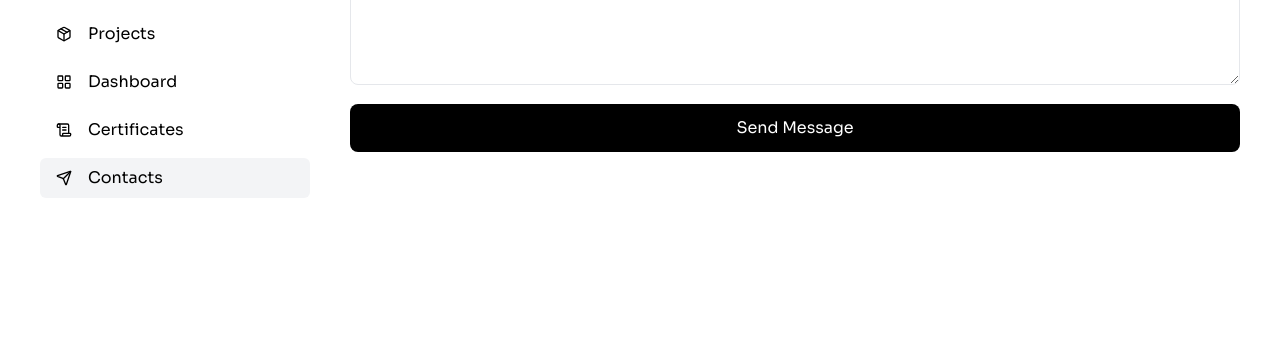
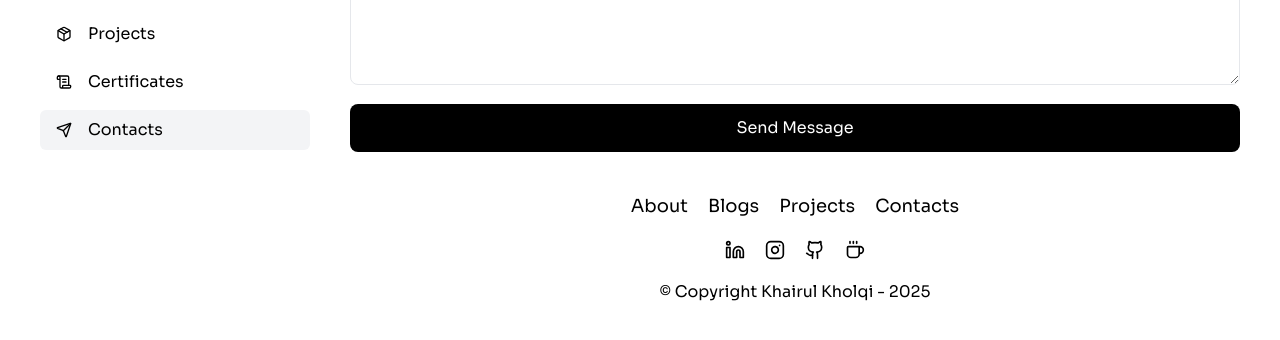
Before and after one commit to Muhammad-Khairul-Kholqi/Personal-Website, a Next.js app: page /pages/contacts in a window 1280 px wide. Shown: the part 448-788 px from the top of the page. Built offline with nearby package versions, Linux system fonts and the light colour scheme.

Commit message:
add footer section

```diff
--- /dev/null
+++ b/src/app/components/global/footer.jsx
@@ -0,0 +1,74 @@
+'use client'
+
+import { useEffect, useState } from "react";
+import Link from "next/link"
+import { Linkedin, Instagram, Github, Coffee } from "lucide-react"
+
+export default function Footer() {
+    const [year, setYear] = useState(null);
+
+    useEffect(() => {
+        setYear(new Date().getFullYear());
+    }, []);
+    return (
+        <div className="mt-10">
+            <div className="flex items-center flex-wrap justify-center gap-5">
+                <Link href="/pages/about" className="text-lg hover:text-blue-500">
+                    About
+                </Link>
+
+                <Link href="/pages/blogs" className="text-lg hover:text-blue-500">
+                    Blogs
+                </Link>
+
+                <Link href="/pages/projects" className="text-lg hover:text-blue-500">
+                    Projects
+                </Link>
+
+                <Link href="/pages/contacts" className="text-lg hover:text-blue-500">
+                    Contacts
+                </Link>
+            </div>
+
+            <div className="flex items-center flex-wrap justify-center gap-5 mt-5">
+                <a href="https://www.linkedin.com/in/muhammad-khairul-kholqi-9b9413326/" className="relative group hover:text-blue-600">
+                    <span className="absolute -top-10 left-1/2 -translate-x-1/2 bg-gray-100 text-black text-sm px-3 py-2 rounded opacity-0 group-hover:opacity-100 transition duration-200 pointer-events-none whitespace-nowrap z-20">
+                        Linkedin
+                    </span>
+
+                    <Linkedin className="w-5 h-5" />
+                </a>
+
+                <a href="https://www.instagram.com/khairul.kh_/" className="relative group hover:text-blue-600">
+                    <span className="absolute -top-10 left-1/2 -translate-x-1/2 bg-gray-100 text-black text-sm px-3 py-2 rounded opacity-0 group-hover:opacity-100 transition duration-200 pointer-events-none whitespace-nowrap z-20">
+                        Instagram
+                    </span>
+
+                    <Instagram className="w-5 h-5" />
+                </a>
+
+                <a href="https://github.com/Muhammad-Khairul-Kholqi/" className="relative group hover:text-blue-600">
+                    <span className="absolute -top-10 left-1/2 -translate-x-1/2 bg-gray-100 text-black text-sm px-3 py-2 rounded opacity-0 group-hover:opacity-100 transition duration-200 pointer-events-none whitespace-nowrap z-20">
+                        Github
+                    </span>
+
+                    <Github className="w-5 h-5" />
+                </a>
+
+                <a href="" className="relative group hover:text-blue-600">
+                    <span className="absolute -top-10 left-1/2 -translate-x-1/2 bg-gray-100 text-black text-sm px-3 py-2 rounded opacity-0 group-hover:opacity-100 transition duration-200 pointer-events-none whitespace-nowrap z-20">
+                        Saweria
+                    </span>
+
+                    <Coffee className="w-5 h-5" />
+                </a>
+            </div>
+
+            {year && (
+                <h5 className="text-center mt-5">
+                    © Copyright Khairul Kholqi - {year}
+                </h5>
+            )}
+        </div>
+    )
+}
--- a/src/app/components/molecules/linkLists.jsx
+++ b/src/app/components/molecules/linkLists.jsx
@@ -10,7 +10,7 @@ export default function LinkLists() {
             <LinkItem icon={Leaf} label="About" url="/pages/about" />
             <LinkItem icon={PencilLine} label="Blogs" url="/pages/blogs" />
             <LinkItem icon={Package} label="Projects" url="/pages/projects" />
-            <LinkItem icon={LayoutGrid} label="Dashboard" url="/profile" />
+            {/* <LinkItem icon={LayoutGrid} label="Dashboard" url="/profile" /> */}
             <LinkItem icon={ScrollText} label="Certificates" url="/pages/certificates" />
             <LinkItem icon={Send} label="Contacts" url="/pages/contacts" />
         </div>
--- a/src/app/components/molecules/sosmedSidebarLists.jsx
+++ b/src/app/components/molecules/sosmedSidebarLists.jsx
@@ -4,9 +4,9 @@ import { Linkedin, Instagram, Github, Coffee } from "lucide-react"
 export default function SosmedSidebarLists() {
     return (
         <div className="flex items-center justify-center gap-7 mt-5">
-            <SosmedSidebarItem icon={Linkedin} label="Linkedin" url="/" />
-            <SosmedSidebarItem icon={Instagram} label="Instagram" url="/" />
-            <SosmedSidebarItem icon={Github} label="Github" url="/" />
+            <SosmedSidebarItem icon={Linkedin} label="Linkedin" url="https://www.linkedin.com/in/muhammad-khairul-kholqi-9b9413326/" />
+            <SosmedSidebarItem icon={Instagram} label="Instagram" url="https://www.instagram.com/khairul.kh_/" />
+            <SosmedSidebarItem icon={Github} label="Github" url="https://github.com/Muhammad-Khairul-Kholqi/" />
             <SosmedSidebarItem icon={Coffee} label="Saweria" url="/" />
         </div>
     )
--- a/src/app/components/section/home/cardContact.jsx
+++ b/src/app/components/section/home/cardContact.jsx
@@ -9,7 +9,7 @@ export default function CardContact() {
                 <span className="font-semibold text-xl">Lets Work Together!</span>
             </div>
             <p className="mt-2">I'm open for freelance projects, feel free to email me to see how can we collaborate.</p>
-            <Link href="/">
+            <Link href="/pages/contacts">
                 <div className="flex">
                     <div className="bg-[#525252] hover:bg-[#525252]/80 text-white px-5 py-3 rounded-md text-center mt-4">
                         Contact Me
--- a/src/app/layout.jsx
+++ b/src/app/layout.jsx
@@ -2,6 +2,7 @@ import "@/app/styles/globals.css";
 import Sidebar from "@/app/components/global/sidebar";
 import MobileHeader from "@/app/components/global/mobileHeader";
 import { Sora } from "next/font/google";
+import Footer from "./components/global/footer";
 
 const sora = Sora({
   subsets: ["latin"],
@@ -18,6 +19,7 @@ export default function RootLayout({ children }) {
             <Sidebar />
             <section className="scrollbar-hide w-full lg:max-w-[75%] p-5 overflow-y-auto h-full">
               {children}
+              <Footer />
             </section>
           </div>
         </div>
--- a/src/app/pages/contacts/page.jsx
+++ b/src/app/pages/contacts/page.jsx
@@ -8,7 +8,7 @@ export default function ContactPage() {
             <hr className="border-t border-dashed border-gray-500 my-5" />
 
             <div className="grid lg:grid-cols-3 md:grid-cols-2 sm:grid-cols-1 items-center gap-3">
-                <a href="" className="border border-gray-200 p-5 rounded-xl flex items-center gap-3 hover:shadow-lg duration-300">
+                <a href="https://www.linkedin.com/in/muhammad-khairul-kholqi-9b9413326/" className="border border-gray-200 p-5 rounded-xl flex items-center gap-3 hover:shadow-lg duration-300">
                     <Linkedin className="text-blue-600" />
                     <div>
                         <h2 className="text-xl">Let's connect</h2>
@@ -16,7 +16,7 @@ export default function ContactPage() {
                     </div>
                 </a>
 
-                <a href="" className="border border-gray-200 p-5 rounded-xl flex items-center gap-3 hover:shadow-lg duration-300">
+                <a href="https://www.instagram.com/khairul.kh_/" className="border border-gray-200 p-5 rounded-xl flex items-center gap-3 hover:shadow-lg duration-300">
                     <Github className="text-green-600" />
                     <div>
                         <h2 className="text-xl">Explore the code</h2>
@@ -24,7 +24,7 @@ export default function ContactPage() {
                     </div>
                 </a>
 
-                <a href="" className="border border-gray-200 p-5 rounded-xl flex items-center gap-3 hover:shadow-lg duration-300">
+                <a href="https://github.com/Muhammad-Khairul-Kholqi/" className="border border-gray-200 p-5 rounded-xl flex items-center gap-3 hover:shadow-lg duration-300">
                     <Instagram className="text-red-600" />
                     <div>
                         <h2 className="text-xl">Follow me</h2>
```
